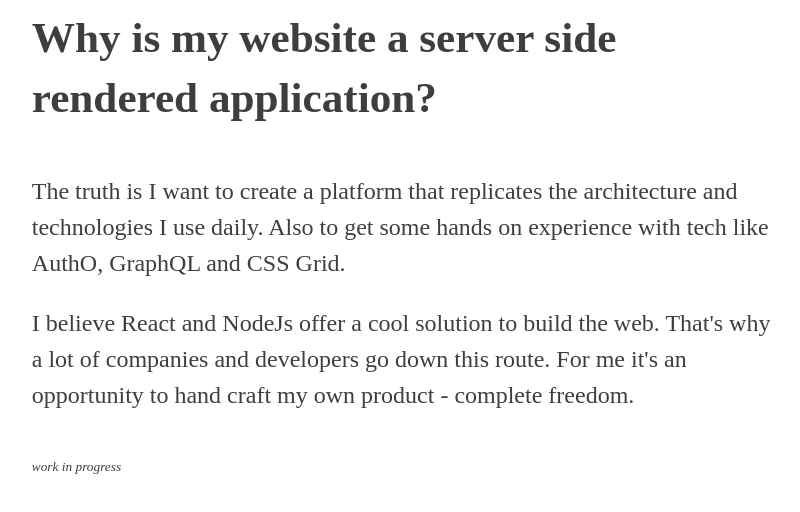
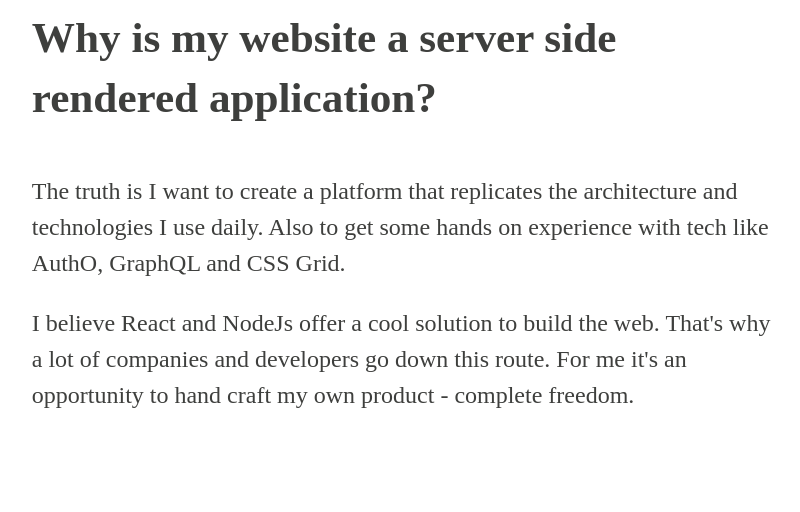
Before and after one commit to TudorTacal/genesis, a React app: page /posts/why-is-my-website-a-server-side-rendered-application in a window 1280 px wide. Shown: the top 512 px of the page, without its empty margins (233-1033 px from the left). Built offline with nearby package versions, Linux system fonts and the light colour scheme; the HTML template or start-up script is replaced by a standard one.

Commit message:
Remove wip from BlogPost content

```diff
--- a/src/client/blog-post/blog-post.js
+++ b/src/client/blog-post/blog-post.js
@@ -77,7 +77,6 @@ const BlogPost = () => {
         </p>
       </BlogPostBody>
       <BlogPostFooter>
-        <small><i>work in progress</i></small>
       </BlogPostFooter>
     </StyledBlogPost>
   )
--- a/src/server/server.js
+++ b/src/server/server.js
@@ -21,7 +21,6 @@ const PORT = process.env.PORT || 3000;
 app.get('*', (req, res) => {
   try {
     const sheet = new ServerStyleSheet();
-
     const app = renderToString(sheet.collectStyles(
       <StaticRouter location={req.url} context={{}}>
         <App />
```
